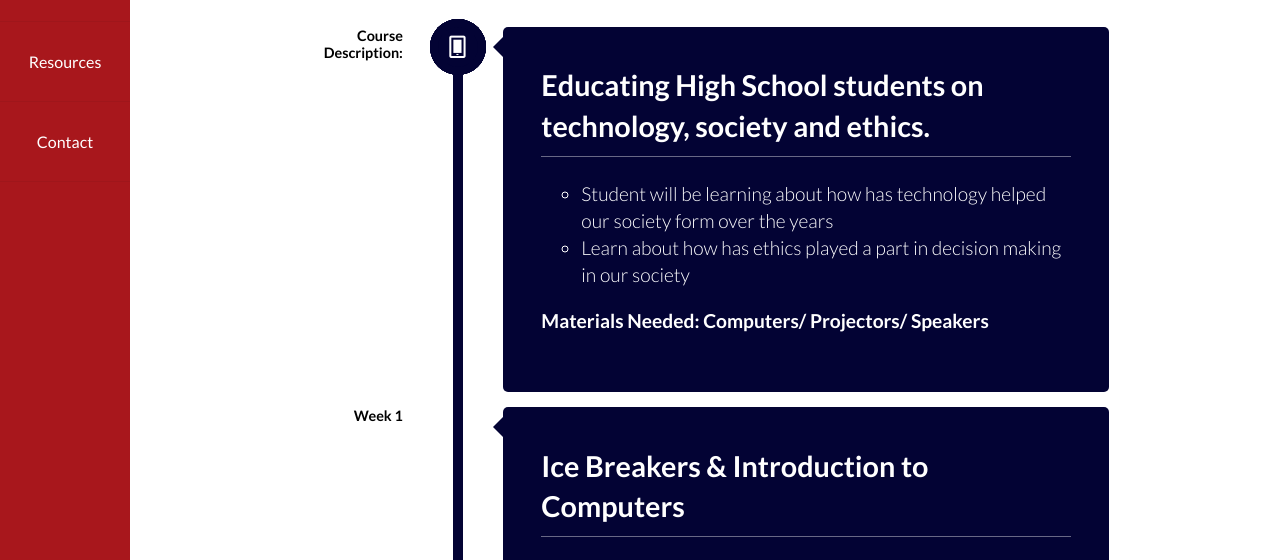
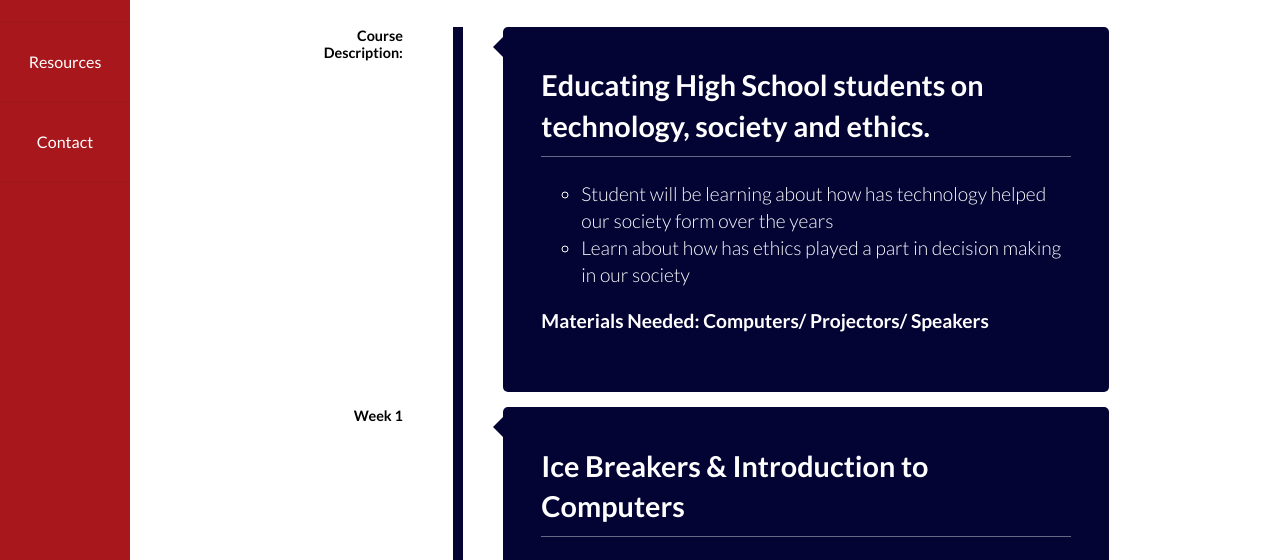
Before and after one commit to al285/final, a plain HTML site: page cu.html in a window 1280 px wide. Shown: the part 218-778 px from the top of the page. Drawn offline with Linux system fonts and the light colour scheme; files whose address does not match are found by name.

Commit message:
Update cu.html

```diff
--- a/cu.html
+++ b/cu.html
@@ -1,14 +1,7 @@
 <!DOCTYPE html>
-<html lang="en" class="no-js">
+
 	<head>
-		<meta charset="UTF-8" />
-		<meta http-equiv="X-UA-Compatible" content="IE=edge,chrome=1">
-		<meta name="viewport" content="width=device-width, initial-scale=1.0">
 
-
-
-
-		<link rel="shortcut icon" href="../favicon.ico">
 		<link rel="stylesheet" type="text/css" href="css/default.css" />
 		<link rel="stylesheet" type="text/css" href="css/component.css" />
 		<link rel="stylesheet" href="css/font.css" type="text/css" media="screen">
@@ -45,7 +38,7 @@
 
 						<time class="cbp_tmtime" datetime><span><b>Course Description:</b></span> <span></span></time>
 
-						<div class="cbp_tmicon cbp_tmicon-phone"></div>
+
 						<div class="cbp_tmlabel">
 							<h2>Educating High School students on technology, society and ethics.</h2>
 
@@ -63,7 +56,7 @@
 					</li>
 					<li>
 						<time class="cbp_tmtime" datetime><span><b>Week 1</b></span> <span></span></time>
-						<div class="cbp_tmicon cbp_tmicon-screen"></div>
+
 						<div class="cbp_tmlabel">
 							<h2>Ice Breakers  & Introduction to Computers </h2>
 							<h4>What is Hardware?</h4>
@@ -76,7 +69,7 @@
 					<li>
 
 						<time class="cbp_tmtime" datetime><span><b>Week 2</b></span><span></span></time>
-						<div class="cbp_tmicon cbp_tmicon-mail"></div>
+
 						<div class="cbp_tmlabel">
 
 							<h2>Continuing on Hardware</h2>
@@ -89,7 +82,7 @@
 					</li>
 					<li>
 						<time class="cbp_tmtime" datetime><span><b>Week 3</b></span> <span></span></time>
-						<div class="cbp_tmicon cbp_tmicon-phone"></div>
+
 						<div class="cbp_tmlabel">
 							<h2>What is Software?</h2>
 	                        <ul>
@@ -100,7 +93,7 @@
 					</li>
 					<li>
 						<time class="cbp_tmtime" datetime><span><b>Week 4</b></span> <span></span></time>
-						<div class="cbp_tmicon cbp_tmicon-earth"></div>
+
 						<div class="cbp_tmlabel">
 							<h2>Continuing on Software?</h2>
                          <ul>
@@ -113,7 +106,7 @@
 					</li>
 					<li>
 						<time class="cbp_tmtime" datetime=><span><b>Week 5</b></span> <span></span></time>
-						<div class="cbp_tmicon cbp_tmicon-screen"></div>
+
 						<div class="cbp_tmlabel">
 							 <h2>What is the Internet?</h2>
  	                          <ul>
@@ -125,7 +118,7 @@
 					</li>
 					<li>
 						<time class="cbp_tmtime" datetime><span><b>Week 6</b></span> <span></span></time>
-						<div class="cbp_tmicon cbp_tmicon-phone"></div>
+
 						<div class="cbp_tmlabel">
 							<h2>Continuing on Internet</h2>
                                <ul>
```
